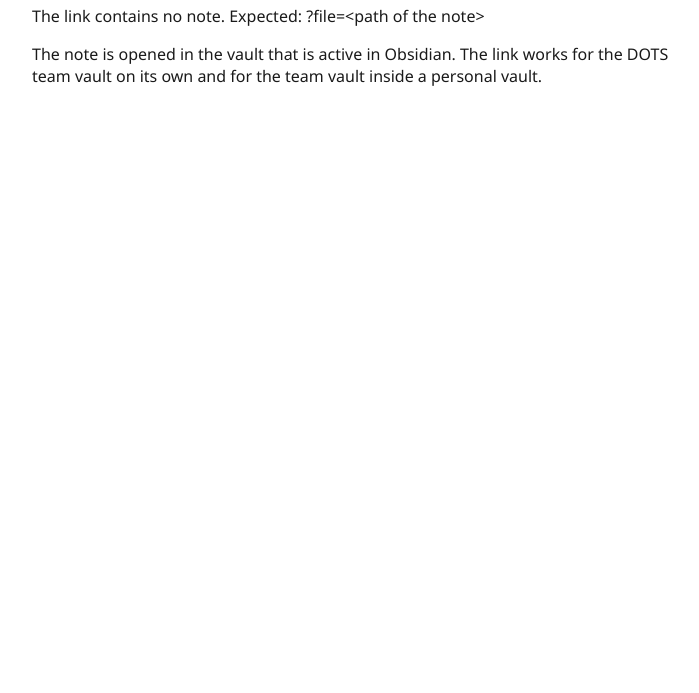
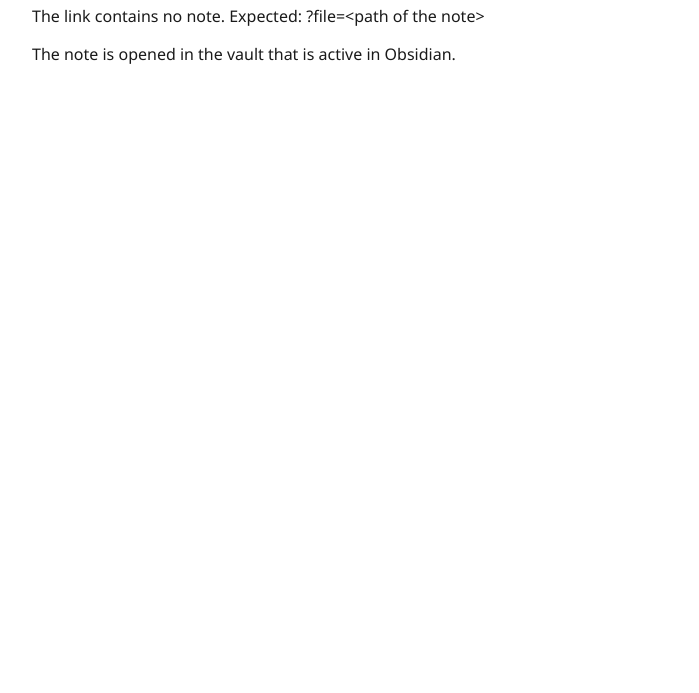
Before and after one commit to RRS-DOTS/obsidian-link, a plain HTML site: page index.html in a window 1280 px wide. Shown: the part 107-800 px from the top of the page, without its empty margins (272-971 px from the left). Drawn offline with Linux system fonts and the light colour scheme.

Commit message:
Remove the note on personal vaults
Co-Authored-By: Claude Opus 5.5 <noreply@anthropic.com>

```diff
--- a/index.html
+++ b/index.html
@@ -15,7 +15,7 @@
 <h1>Open in Obsidian</h1>
 <p id="message">Obsidian is being opened.</p>
 <p><a id="open" class="button" href="#">Open in Obsidian</a></p>
-<p>The note is opened in the vault that is active in Obsidian. The link works for the DOTS team vault on its own and for the team vault inside a personal vault.</p>
+<p>The note is opened in the vault that is active in Obsidian.</p>
 <script>
   // Only builds obsidian://open links. The parameter "file" is the path of the note
   // from the root of the team vault, without the extension .md.
```
Also changed, not shown: 1 other file.
